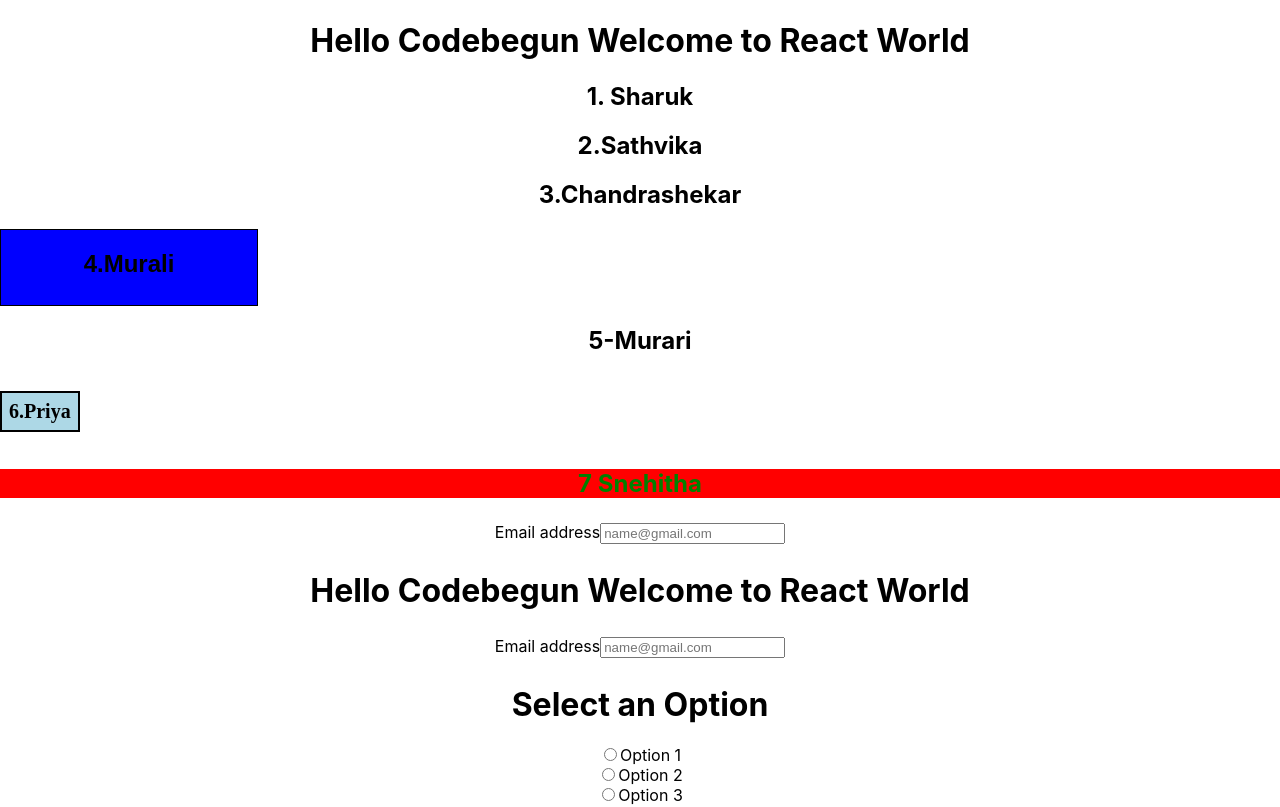
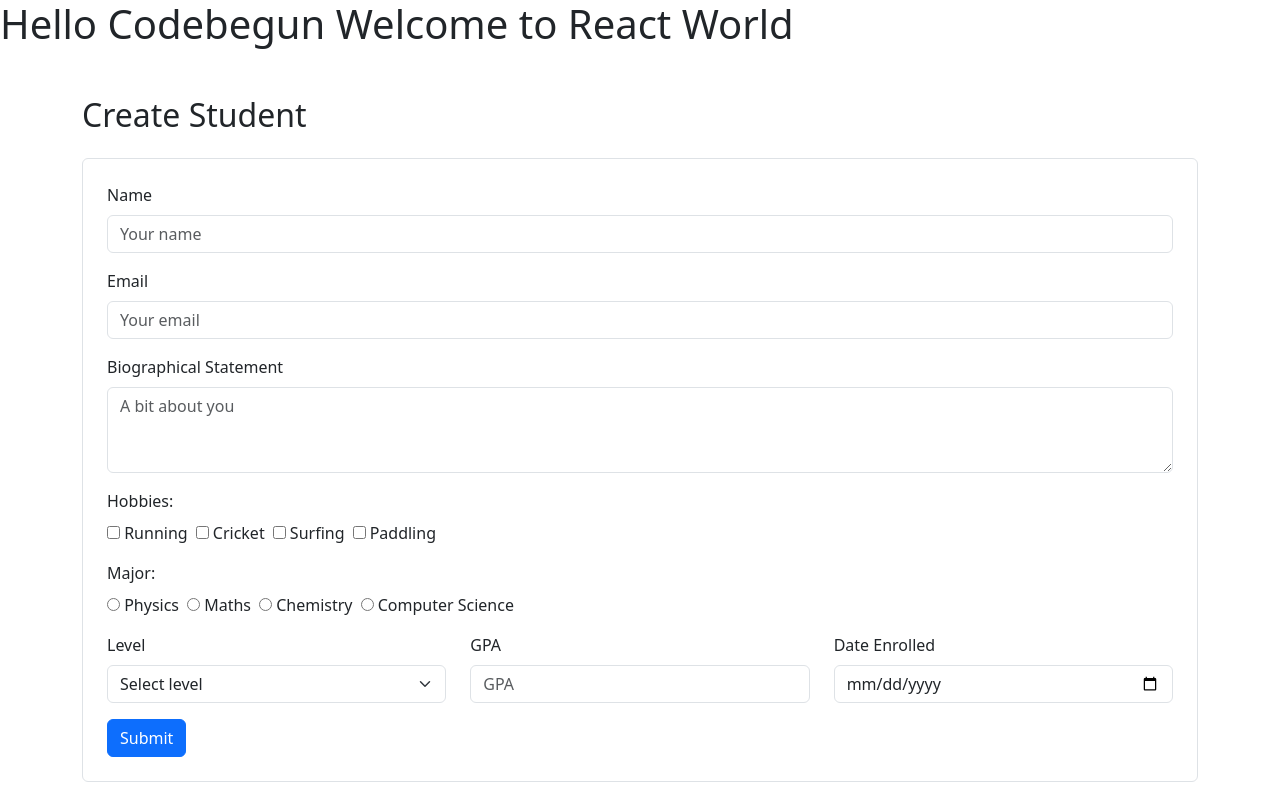
Before and after one commit to siva563/b6-react-project, a React (Create React App) app in the folder codebegunb6/: page / in a window 1280 px wide. Shown: the top 807 px of the page. Built offline with nearby package versions, Linux system fonts and the light colour scheme; the HTML template or start-up script is replaced by a standard one.

Commit message:
created a form

```diff
--- a/codebegunb6/src/App.js
+++ b/codebegunb6/src/App.js
@@ -1,27 +1,24 @@
-import './App.css';
-import Sharuk1 from './Sharuk1';
-import Sathvika from './Sathvika';
-import Chandu from './Chandu';
-import Murali from './Murali';
-import Murari1 from './Murari1';
-import Priya from './Priya';
-import Snehitha from './Snehitha';
-import Formemail from './Formemail';
-import Format from './Format';
-import Text from './Text';
-import Radio from './Radio';
-import MurariForm from './MurariForm';
-import Checkbox from './Checkbox';
+// import './App.css';
+// import Sharuk1 from './Sharuk1';
+// import Sathvika from './Sathvika';
+// import Chandu from './Chandu';
+// import Murali from './Murali';
+// import Murari1 from './Murari1';
+// import Priya from './Priya';
+// import Snehitha from './Snehitha';
+// import Formemail from './Formemail';
+// import Format from './Format';
+// import Text from './Text';
+// import Radio from './Radio';
+// import Checkbox from './Checkbox';
 
-
-
-
+import Chandu_form from "./Chandu_form";
 
 function App() {
   return (
     <div className="App">
       <h1>Hello Codebegun Welcome to React World</h1>
-      <Sharuk1 />
+      {/* <Sharuk1 />
       <Sathvika />
       <Chandu />
       <Murali />
@@ -31,13 +28,9 @@ function App() {
       <Formemail />
       <Format />
       <Text />
-    <Radio />
-
-
-
-      <Checkbox />
-     <MurariForm />
-
+      <Radio />
+      <Checkbox /> */}
+      <Chandu_form />
     </div>
   );
 }
--- a/codebegunb6/src/chandu_form.js
+++ b/codebegunb6/src/chandu_form.js
@@ -1,73 +1,52 @@
 import React from "react";
 import "bootstrap/dist/css/bootstrap.min.css";
 
-function Chandu_form () {
+function Chandu_form() {
   return (
     <div className="container mt-5">
       <h2 className="mb-4">Create Student</h2>
+      <div className="border p-4 rounded">
         <form>
           <div className="row mb-3">
-          <div className="col-md-6">
+            <div className="col-md-12">
               <label htmlFor="name" className="form-label">Name</label>
-            <input
-              type="text"
-              className="form-control"
-              id="name"
-              placeholder="Your name"
-              required
-            />
+              <input type="text" className="form-control" id="name" placeholder="Your name" required />
             </div>
-
-          <div className="col-md-6">
+            <div className="col-md-12 mt-3">
               <label htmlFor="email" className="form-label">Email</label>
-            <input
-              type="email"
-              className="form-control"
-              id="email"
-              placeholder="Your email"
-              required
-            />
+              <input type="email" className="form-control" id="email" placeholder="Your email" required/>
             </div>
           </div>
 
           <div className="mb-3">
             <label htmlFor="bio" className="form-label">Biographical Statement</label>
-          <textarea
-            className="form-control"
-            id="bio"
-            rows="3"
-            placeholder="A bit about you"
-          ></textarea>
+            <textarea className="form-control" id="bio" rows="3" placeholder="A bit about you"></textarea>
           </div>
 
           <div className="mb-3">
-          <label htmlFor="bio" className="form-label">Hobbies:</label>
-          <div className="mb-5">
-          <input type="Checkbox" name="Running" id="Running"/>Running
-          <input type="Checkbox" name="Cricket" id="Cricket"/>Cricket
-          <input type="Checkbox" name="Surfing" id="Surfing"/>Surfing
-          <input type="Checkbox" name="Paddling" id="Paddling"/>Paddling
+            <label className="form-label">Hobbies:</label>
+            <div className="mb-2">
+              <input type="checkbox" id="Running" /> Running
+              <input type="checkbox" id="Cricket" className="ms-2" /> Cricket
+              <input type="checkbox" id="Surfing" className="ms-2" /> Surfing
+              <input type="checkbox" id="Paddling" className="ms-2" /> Paddling
             </div>
           </div>
 
           <div className="mb-3">
-          <label htmlFor="bio" className="form-label">Major:</label>
-          <div className="mb-5">
-          <input type="radio" name="Physics"/>Physics
-          <input type="radio" name="Maths" />Maths
-          <input type="radio" name="Chemistry" />Chemistry
-          <input type="radio" name="Computer Science"/>Computer Science
+            <label className="form-label">Major:</label>
+            <div className="mb-2">
+              <input type="radio" name="major" id="Physics" /> Physics
+              <input type="radio" name="major" id="Maths" className="ms-2" /> Maths
+              <input type="radio" name="major" id="Chemistry" className="ms-2" /> Chemistry
+              <input type="radio" name="major" id="ComputerScience" className="ms-2" /> Computer Science
             </div>
           </div>
 
           <div className="row mb-3">
             <div className="col-md-4">
               <label htmlFor="level" className="form-label">Level</label>
-            <select
-              className="form-select"
-              id="level"
-              required
-            >
+              <select className="form-select" id="level" required>
                 <option value="">Select level</option>
                 <option value="Freshman">Freshman</option>
                 <option value="Junior">Junior</option>
@@ -77,26 +56,12 @@ function Chandu_form () {
 
             <div className="col-md-4">
               <label htmlFor="gpa" className="form-label">GPA</label>
-            <input
-              type="number"
-              className="form-control"
-              id="gpa"
-              placeholder="GPA"
-              step="0.1"
-              min="0"
-              max="4"
-              required
-            />
+              <input type="number" className="form-control" id="gpa" placeholder="GPA" required/>
             </div>
 
             <div className="col-md-4">
-            <label For="dateEnrolled" className="form-label">Date Enrolled</label>
-            <input
-              type="date"
-              className="form-control"
-              id="dateEnrolled"
-              required
-            />
+              <label htmlFor="dateEnrolled" className="form-label">Date Enrolled</label>
+              <input type="date" className="form-control" id="dateEnrolled" required />
             </div>
           </div>
 
@@ -105,7 +70,8 @@ function Chandu_form () {
           </button>
         </form>
       </div>
+    </div>
   );
-};
+}
 
 export default Chandu_form;
```
Lines whose indentation alone changed are shown as unchanged.
